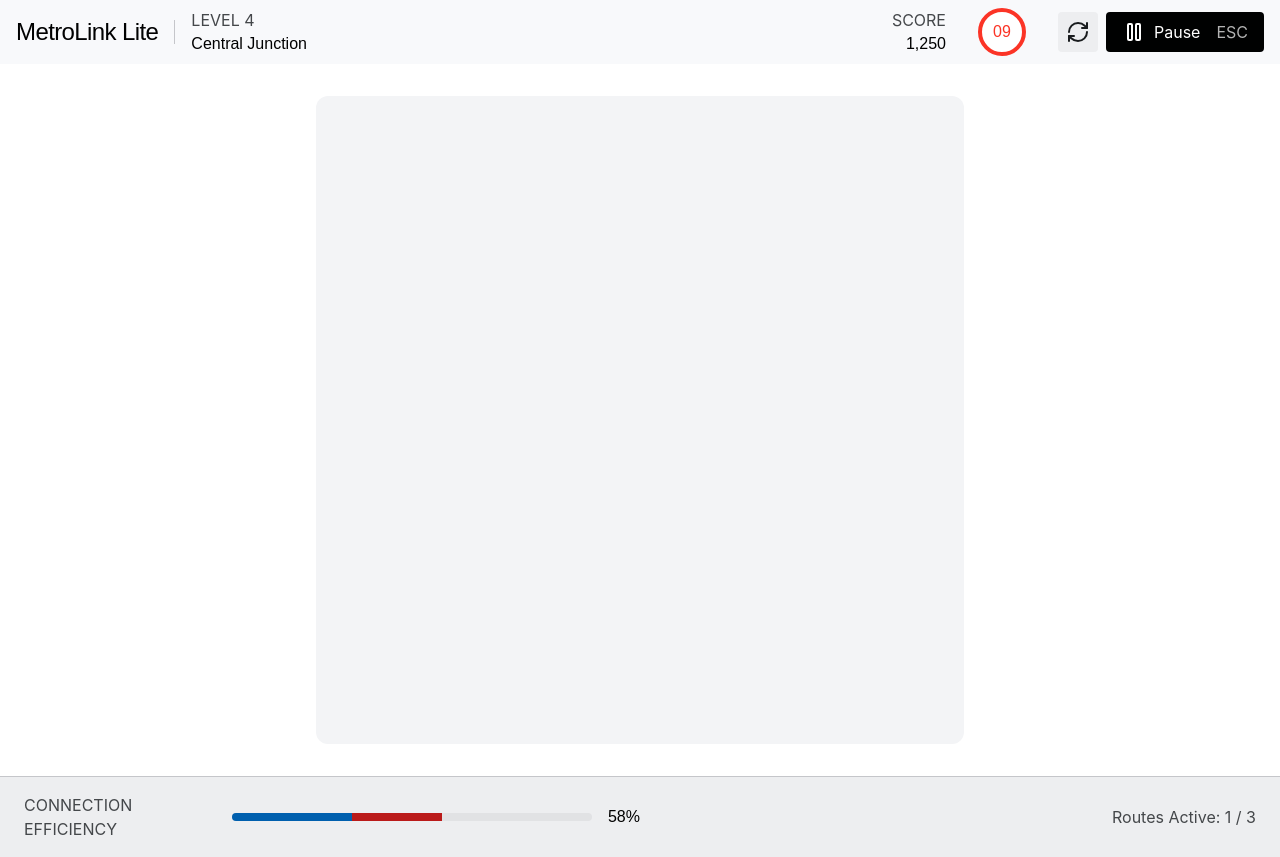
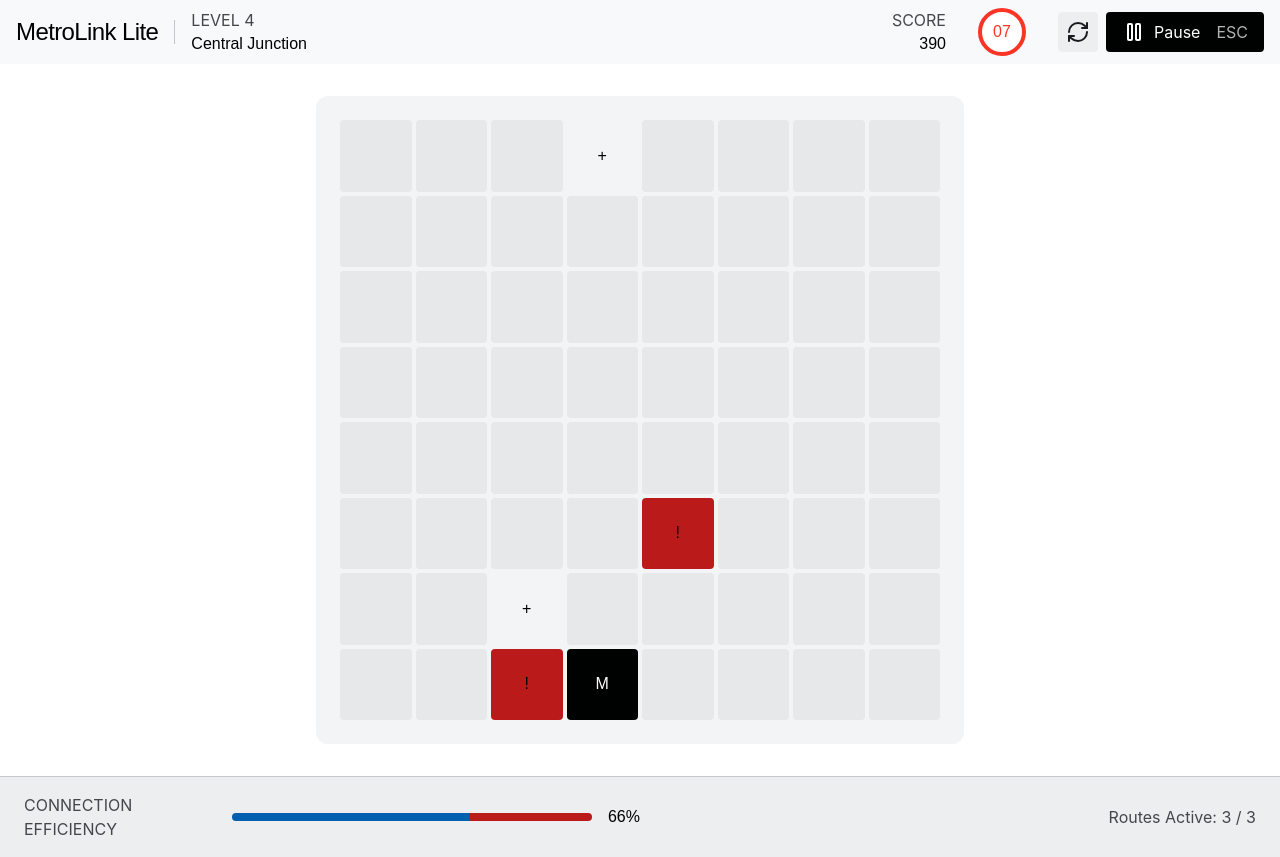
Before and after one commit to hikmetgulsesli/metrolink-lite-a25d3938, a React (Vite) app: page / in a window 1280 px wide. Built offline with nearby package versions, Linux system fonts and the light colour scheme.

Commit message:
feat: US-002 - MetroLink Lite - Gameplay - MetroLink Lite screen

```diff
--- a/src/App.tsx
+++ b/src/App.tsx
@@ -18,6 +18,18 @@ export default function App() {
 
     return detachMetroLinkTestBridge;
   }, [actions]);
+
+  useEffect(() => {
+    if (state.activeScreen !== 'gameplay' || state.runtime.paused) {
+      return;
+    }
+
+    const intervalId = window.setInterval(() => {
+      actions.advance();
+    }, 700);
+
+    return () => window.clearInterval(intervalId);
+  }, [actions, state.activeScreen, state.runtime.paused]);
 
   const gameplayActions = {
     'refresh-1': actions.refresh,
--- a/src/screens/GameplayMetrolinkLite.tsx
+++ b/src/screens/GameplayMetrolinkLite.tsx
@@ -18,8 +18,36 @@ export interface GameplayMetrolinkLiteProps {
 
 }
 
+const laneToColumn = (lane = 0) => Math.max(0, Math.min(7, lane + 2));
+const positionToRow = (position = 0) => Math.max(0, Math.min(7, 7 - Math.floor((position / 160) * 7)));
+
 export function GameplayMetrolinkLite({ actions, runtime }: GameplayMetrolinkLiteProps) {
-  void runtime;
+  const score = runtime?.score ?? 1250;
+  const energy = runtime?.energy ?? 58;
+  const lives = runtime?.lives ?? 3;
+  const efficiencyWidth = `${Math.max(0, Math.min(100, energy))}%`;
+  const activeRoutes = Math.max(1, Math.min(3, lives));
+  const playerColumn = laneToColumn(runtime?.player?.lane);
+  const playerRow = positionToRow(runtime?.player?.position);
+  const obstacles = runtime?.obstacles ?? [];
+  const shards = runtime?.shards ?? [];
+
+  const tileState = (row: number, column: number) => {
+    if (row === playerRow && column === playerColumn) {
+      return "player";
+    }
+
+    if (obstacles.some((obstacle) => row === positionToRow(obstacle.position) && column === laneToColumn(obstacle.lane))) {
+      return "obstacle";
+    }
+
+    if (shards.some((shard) => row === positionToRow(shard.position) && column === laneToColumn(shard.lane))) {
+      return "shard";
+    }
+
+    return "track";
+  };
+
   return (
     <>
       {/* TopAppBar */}
@@ -36,10 +64,10 @@ export function GameplayMetrolinkLite({ actions, runtime }: GameplayMetrolinkLit
       <div className="flex items-center gap-8">
       <div className="flex flex-col items-end">
       <span className="font-label-caps text-label-caps text-on-surface-variant">SCORE</span>
-      <span className="font-headline-sm text-headline-sm text-primary">1,250</span>
+      <span className="font-headline-sm text-headline-sm text-primary">{score.toLocaleString()}</span>
       </div>
       <div className="relative w-12 h-12 rounded-full border-4 border-on-tertiary-container flex items-center justify-center pulse-timer bg-surface-container-lowest">
-      <span className="font-headline-sm text-headline-sm text-on-tertiary-container">09</span>
+      <span className="font-headline-sm text-headline-sm text-on-tertiary-container">{String(Math.max(0, Math.ceil(energy / 10))).padStart(2, "0")}</span>
       </div>
       <div className="flex gap-2">
       <button className="w-10 h-10 rounded bg-surface-container flex items-center justify-center text-on-surface hover:bg-surface-container-high transition-colors shadow-tile-base active:translate-y-0.5 active:shadow-none" title="Refresh" type="button" data-action-id="refresh-1" onClick={actions?.["refresh-1"]}>
@@ -63,8 +91,37 @@ export function GameplayMetrolinkLite({ actions, runtime }: GameplayMetrolinkLit
       <div className="bg-surface-container-low p-6 rounded-xl shadow-tray">
       {/* 8x8 Grid */}
       <div className="grid grid-cols-8 grid-rows-8 gap-tile-gap w-[600px] h-[600px]" id="playfield">
-      {/* Tile Gen Script for demonstration */}
+      {Array.from({ length: 64 }, (_, index) => {
+        const row = Math.floor(index / 8);
+        const column = index % 8;
+        const state = tileState(row, column);
+        const stateClass =
+          state === "player"
+            ? "bg-primary text-on-primary shadow-tile-active"
+            : state === "obstacle"
+              ? "bg-error text-on-error shadow-tile-base"
+              : state === "shard"
+                ? "bg-tertiary text-on-tertiary shadow-tile-base"
+                : "bg-surface-container-high text-on-surface-variant shadow-tile-base";
+        const label =
+          state === "player"
+            ? "M"
+            : state === "obstacle"
+              ? "!"
+              : state === "shard"
+                ? "+"
+                : "";
 
+        return (
+          <div
+            className={`rounded flex items-center justify-center font-headline-sm text-headline-sm transition-colors ${stateClass}`}
+            data-runtime-tile={state}
+            key={`${row}-${column}`}
+          >
+            {label}
+          </div>
+        );
+      })}
       </div>
       </div>
       </main>
@@ -73,13 +130,13 @@ export function GameplayMetrolinkLite({ actions, runtime }: GameplayMetrolinkLit
       <div className="flex items-center gap-4 w-1/2">
       <span className="font-label-caps text-label-caps text-on-surface-variant w-48">CONNECTION EFFICIENCY</span>
       <div className="flex-grow h-2 bg-surface-variant rounded-full overflow-hidden flex">
-      <div className="h-full bg-secondary w-1/3"></div>
-      <div className="h-full bg-error w-1/4"></div>
+      <div className="h-full bg-secondary" style={{ width: efficiencyWidth }}></div>
+      <div className="h-full bg-error" style={{ width: `${100 - Math.max(0, Math.min(100, energy))}%` }}></div>
       </div>
-      <span className="font-headline-sm text-headline-sm text-primary">58%</span>
+      <span className="font-headline-sm text-headline-sm text-primary">{Math.round(energy)}%</span>
       </div>
       <div className="font-body-md text-body-md text-on-surface-variant">
-                  Routes Active: 1 / 3
+                  Routes Active: {activeRoutes} / 3
               </div>
       </footer>
     </>
```
